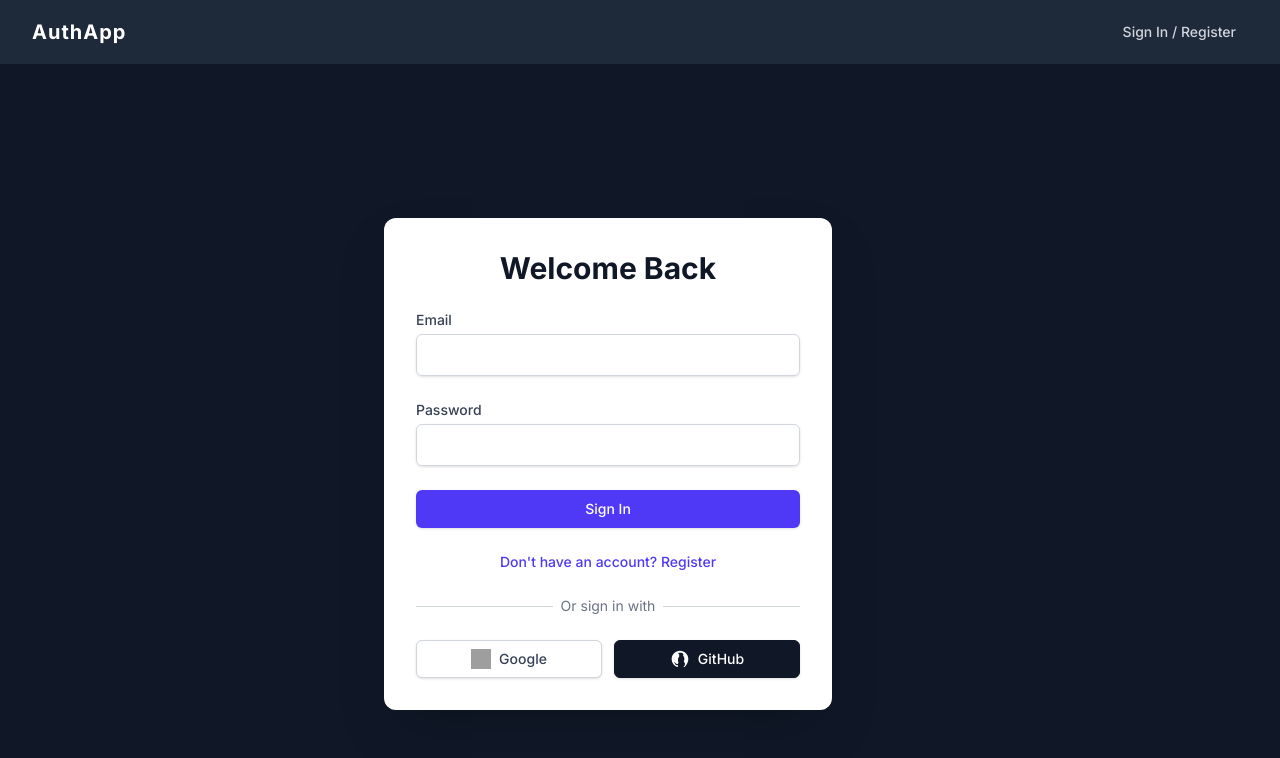
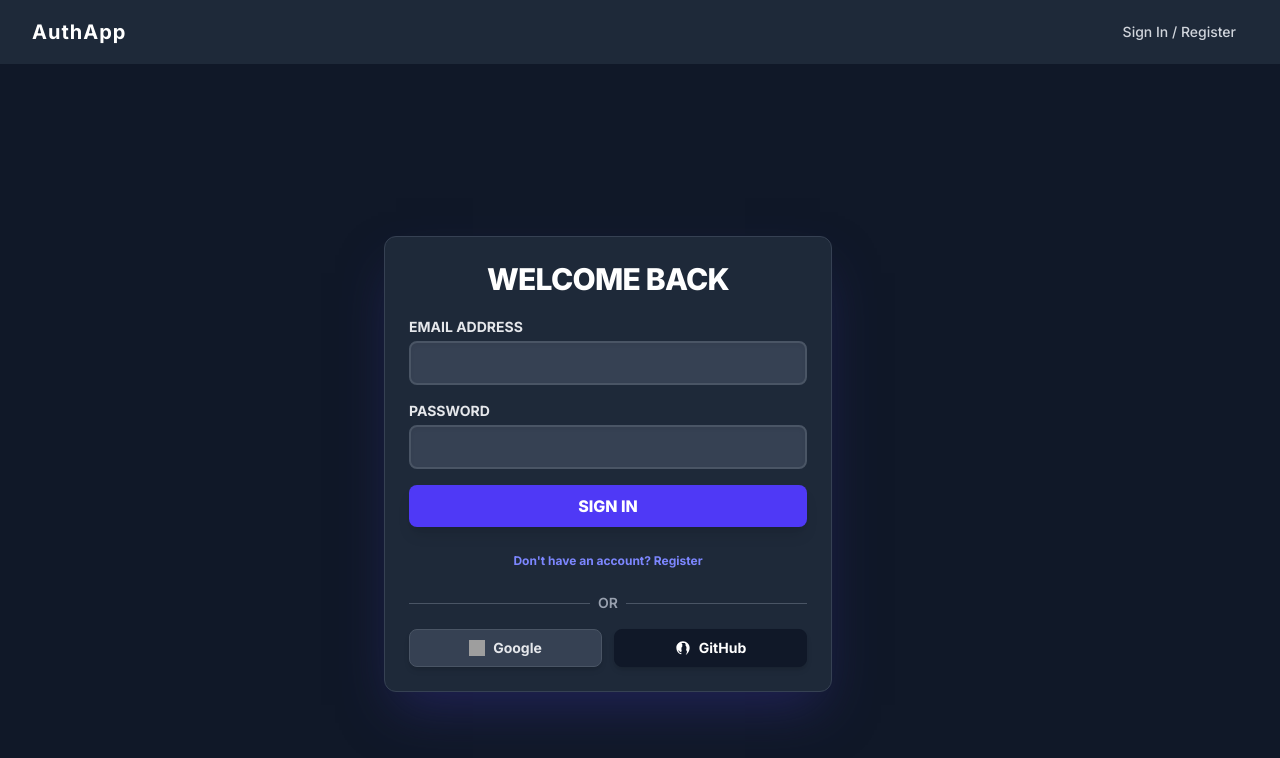
Before and after one commit to Clinton1029/next-auth, a Next.js app: page /login in a window 1280 px wide. Shown: the top 758 px of the page. Built offline with nearby package versions, Linux system fonts and the light colour scheme; grey boxes are pictures that could not be loaded.

Commit message:
compacted the authform

```diff
--- a/app/components/AuthForm.jsx
+++ b/app/components/AuthForm.jsx
@@ -12,7 +12,7 @@ export default function AuthForm() {
   const [message, setMessage] = useState('');
   const router = useRouter();
 
-  // 💡 MOCK DATA STORAGE (Replace with API calls later)
+  // 💡 MOCK DATA STORAGE
   const mockUser = {
     email: 'test@example.com',
     password: 'password123',
@@ -29,7 +29,6 @@ export default function AuthForm() {
         return;
       }
 
-      // Simulating a successful registration and redirecting to login
       localStorage.setItem('mockRegistered', 'true');
       setMessage('Registration successful! Please login.');
       setIsRegistering(false); // Switch to login view
@@ -37,7 +36,6 @@ export default function AuthForm() {
     } else {
       // --- LOGIN LOGIC MOCK ---
       if (email === mockUser.email && password === mockUser.password) {
-        // Simulate setting a session token
         localStorage.setItem('isLoggedIn', 'true');
         router.push('/dashboard');
       } else {
@@ -46,69 +44,77 @@ export default function AuthForm() {
     }
   };
 
+  // --- Dark Input Class Definition ---
+  // MODIFIED: Reduced vertical padding from py-3 to py-2
+  const darkInputClasses = 'mt-1 block w-full px-4 py-2 border-2 border-gray-600 rounded-lg shadow-inner bg-gray-700 text-white placeholder-gray-400 focus:outline-none focus:ring-2 focus:ring-indigo-400 focus:border-indigo-400 transition duration-200';
+
   return (
-    <div className="w-full max-w-md p-8 space-y-6 bg-white rounded-xl shadow-2xl">
-      <h2 className="text-3xl font-bold text-center text-gray-900">
-        {isRegistering ? 'Create Your Account' : 'Welcome Back'}
+    // MODIFIED: Reduced padding from p-10 to p-6 and spacing from space-y-8 to space-y-5
+    <div className="w-full max-w-md p-6 space-y-5 bg-gray-800 rounded-xl shadow-2xl shadow-indigo-900/50 border border-gray-700">
+
+      {/* MODIFIED: Reduced text size from text-4xl to text-3xl */}
+      <h2 className="text-3xl font-extrabold text-center text-white tracking-tight">
+        {isRegistering ? 'CREATE ACCOUNT' : 'WELCOME BACK'}
       </h2>
 
-      <form onSubmit={handleAuth} className="space-y-6">
+      {/* MODIFIED: Reduced spacing from space-y-6 to space-y-4 */}
+      <form onSubmit={handleAuth} className="space-y-4">
         <div>
-          <label htmlFor="email" className="block text-sm font-medium text-gray-700">Email</label>
+          <label htmlFor="email" className="block text-sm font-bold text-gray-200 uppercase mb-1">Email Address</label>
           <input
             id="email"
             type="email"
             value={email}
             onChange={(e) => setEmail(e.target.value)}
             required
-            className="mt-1 block w-full px-3 py-2 border border-gray-300 rounded-md shadow-sm focus:outline-none focus:ring-indigo-500 focus:border-indigo-500"
+            className={`${darkInputClasses} ${email ? 'font-bold' : ''}`}
           />
         </div>
 
         <div>
-          <label htmlFor="password" className="block text-sm font-medium text-gray-700">Password</label>
+          <label htmlFor="password" className="block text-sm font-bold text-gray-200 uppercase mb-1">Password</label>
           <input
             id="password"
             type="password"
             value={password}
             onChange={(e) => setPassword(e.target.value)}
             required
-            className="mt-1 block w-full px-3 py-2 border border-gray-300 rounded-md shadow-sm focus:outline-none focus:ring-indigo-500 focus:border-indigo-500"
+            className={`${darkInputClasses} ${password ? 'font-bold' : ''}`}
           />
         </div>
 
         {isRegistering && (
           <div>
-            <label htmlFor="confirmPassword" className="block text-sm font-medium text-gray-700">Confirm Password</label>
+            <label htmlFor="confirmPassword" className="block text-sm font-bold text-gray-200 uppercase mb-1">Confirm Password</label>
             <input
               id="confirmPassword"
               type="password"
               value={confirmPassword}
               onChange={(e) => setConfirmPassword(e.target.value)}
               required
-              className="mt-1 block w-full px-3 py-2 border border-gray-500 rounded-md shadow-sm focus:outline-none focus:ring-indigo-500 focus:border-indigo-500"
+              className={`${darkInputClasses} ${confirmPassword ? 'font-bold' : ''}`}
             />
           </div>
         )}
 
         {/* Form Message */}
         {message && (
-          <p className={`text-sm font-medium ${message.includes('successful') ? 'text-green-600' : 'text-red-600'}`}>
+          <p className={`text-sm font-bold ${message.includes('successful') ? 'text-green-400' : 'text-red-400'}`}>
             {message}
           </p>
         )}
 
-        {/* Submit Button */}
+        {/* Submit Button: Reduced vertical padding from py-3 to py-2 and text size from text-lg to text-base */}
         <button
           type="submit"
-          className="w-full flex justify-center py-2 px-4 border border-transparent rounded-md shadow-sm text-sm font-medium text-white bg-indigo-600 hover:bg-indigo-700 focus:outline-none focus:ring-2 focus:ring-offset-2 focus:ring-indigo-500 transition duration-150"
+          className="w-full flex justify-center py-2 px-4 border border-transparent rounded-lg shadow-lg text-base font-extrabold text-white bg-indigo-600 hover:bg-indigo-700 focus:outline-none focus:ring-4 focus:ring-offset-2 focus:ring-indigo-500 focus:ring-offset-gray-800 transition duration-300 transform hover:scale-[1.01]"
         >
-          {isRegistering ? 'Register' : 'Sign In'}
+          {isRegistering ? 'REGISTER' : 'SIGN IN'}
         </button>
       </form>
 
-      {/* Switch Link */}
-      <div className="text-center text-sm">
+      {/* Switch Link: Smallest text and padding remain */}
+      <div className="text-center">
         <button
           onClick={() => {
             setIsRegistering(!isRegistering);
@@ -117,32 +123,32 @@ export default function AuthForm() {
             setPassword('');
             setConfirmPassword('');
           }}
-          className="font-medium text-indigo-600 hover:text-indigo-500"
+          className="font-bold text-xs text-indigo-400 hover:text-indigo-300 transition duration-150 py-1 px-2 rounded-lg hover:bg-gray-700"
         >
           {isRegistering ? 'Already have an account? Sign In' : "Don't have an account? Register"}
         </button>
       </div>
 
-      {/* 💡 External Login Buttons (Front-end only design) */}
-      <div className="mt-6">
+      {/* External Login Buttons */}
+      <div className="mt-4"> {/* Reduced mt-6 to mt-4 for tighter spacing */}
           <div className="relative">
-              <div className="absolute inset-0 flex items-center"><div className="w-full border-t border-gray-300"></div></div>
-              <div className="relative flex justify-center text-sm"><span className="bg-white px-2 text-gray-500">Or sign in with</span></div>
+              <div className="absolute inset-0 flex items-center"><div className="w-full border-t border-gray-600"></div></div>
+              <div className="relative flex justify-center text-sm"><span className="bg-gray-800 px-2 text-gray-400 font-semibold">OR</span></div>
           </div>
 
-          <div className="mt-6 grid grid-cols-2 gap-3">
-            {/* Google Button Mock */}
-            <button className="w-full flex items-center justify-center px-4 py-2 space-x-2 border border-gray-300 rounded-md shadow-sm text-sm font-medium text-gray-700 bg-white hover:bg-gray-50">
-                <img src="https://www.svgrepo.com/show/355037/google.svg" alt="Google logo" className="w-5 h-5"/>
+          <div className="mt-4 grid grid-cols-2 gap-3"> {/* Reduced mt-6 to mt-4 and gap-4 to gap-3 */}
+            {/* Google Button Mock - Reduced py-3 to py-2 */}
+            <button className="w-full flex items-center justify-center px-4 py-2 space-x-2 border border-gray-600 rounded-lg shadow-md text-sm font-bold text-gray-200 bg-gray-700 hover:bg-gray-600 transition duration-150">
+                <img src="https://www.svgrepo.com/show/355037/google.svg" alt="Google logo" className="w-4 h-4"/> {/* Reduced w-5/h-5 to w-4/h-4 */}
                 <span>Google</span>
             </button>
-            {/* GitHub Button Mock */}
-            <button className="w-full flex items-center justify-center px-4 py-2 space-x-2 border border-gray-900 rounded-md shadow-sm text-sm font-medium text-white bg-gray-900 hover:bg-gray-800">
-                <svg fill="currentColor" viewBox="0 0 24 24" className="w-5 h-5"><path fillRule="evenodd" d="M12 2C6.477 2 2 6.484 2 12.017c0 4.425 2.865 8.18 6.83 9.504.5.092.682-.217.682-.483 0-.237-.008-.888-.01-1.748-2.784.606-3.37-1.34-3.37-1.34-.454-1.157-1.11-1.46-1.11-1.46-.908-.62.069-.608.069-.608 1.003.07 1.531 1.032 1.531 1.032.892 1.527 2.341 1.077 2.91.824.092-.644.357-1.078.653-1.32-.27-.263-.59-2.224-.59-3.57 0-1.57.53-2.843 1.538-3.545-.154-.26-.54-.92.144-2.26C9.176 4.717 9.545 4.5 12 4.5c2.455 0 2.824.217 3.528 1.002.684 1.34.298 2.0.144 2.26.402.702 1.538 1.975 1.538 3.545 0 1.346-.32 3.307-.59 3.57.297.242.592.703.653 1.32.302.242.607.703.653 1.32.002.092.004.184.004.275 0 1.56-.53 2.843-1.538 3.545C16.892 20.242 16.597 20.703 16.295 21.017c.006.142.012.285.012.427 0 .266.182.575.682.483C19.135 20.197 22 16.442 22 12.017 22 6.484 17.523 2 12 2z" clipRule="evenodd" /></svg>
-                <span>GitHub</span>
-            </button>
-          </div>
-      </div>
-    </div>
+            {/* GitHub Button Mock - Reduced py-3 to py-2 */}
+            <button className="w-full flex items-center justify-center px-4 py-2 space-x-2 border border-gray-900 rounded-lg shadow-md text-sm font-bold text-white bg-gray-900 hover:bg-gray-700 transition duration-150">
+                <svg fill="currentColor" viewBox="0 0 24 24" className="w-4 h-4"><path fillRule="evenodd" d="M12 2C6.477 2 2 6.484 2 12.017c0 4.425 2.865 8.18 6.83 9.504.5.092.682-.217.682-.483 0-.237-.008-.888-.01-1.748-2.784.606-3.37-1.34-3.37-1.34-.454-1.157-1.11-1.46-1.11-1.46-.908-.62.069-.608.069-.608 1.003.07 1.531 1.032 1.531 1.032.892 1.527 2.341 1.077 2.91.824.092-.644.357-1.078.653-1.32-.27-.263-.59-2.224-.59-3.57 0-1.57.53-2.843 1.538-3.545-.154-.26-.54-.92.144-2.26C9.176 4.717 9.545 4.5 12 4.5c2.455 0 2.824.217 3.528 1.002.684 1.34.298 2.0.144 2.26.402.702 1.538 1.975 1.538 3.545 0 1.346-.32 3.307-.59 3.57.297.242.592.703.653 1.32.302.242.607.703.653 1.32.002.092.004.184.004.275 0 1.56-.53 2.843-1.538 3.545C16.892 20.242 16.597 20.703 16.295 21.017c.006.142.012.285.012.427 0 .266.182.575.682.483C19.135 20.197 22 16.442 22 12.017 22 6.484 17.523 2 12 2z" clipRule="evenodd" /></svg>
+                <span>GitHub</span>
+            </button>
+          </div>
+      </div>
+    </div>
   );
 }
```
